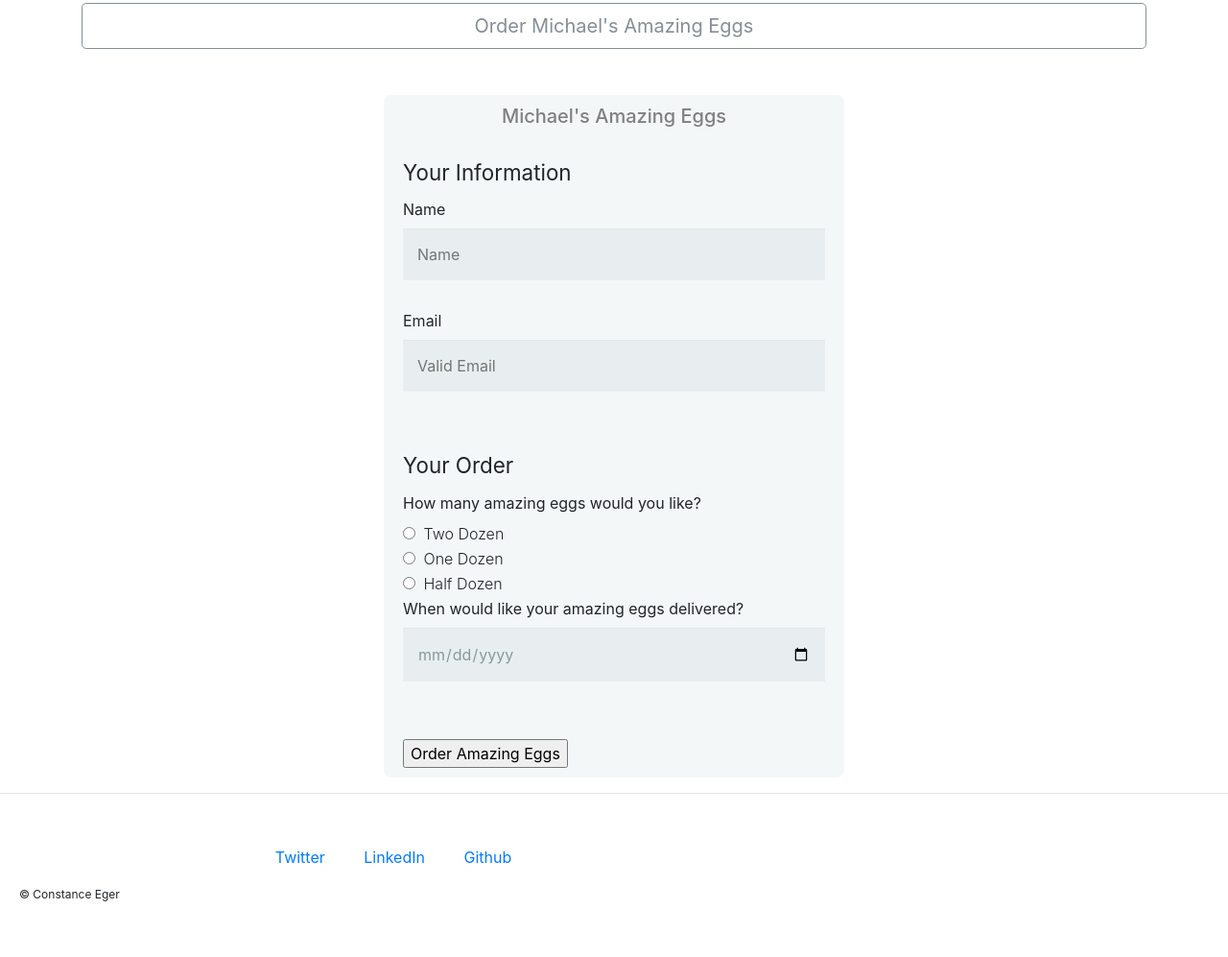
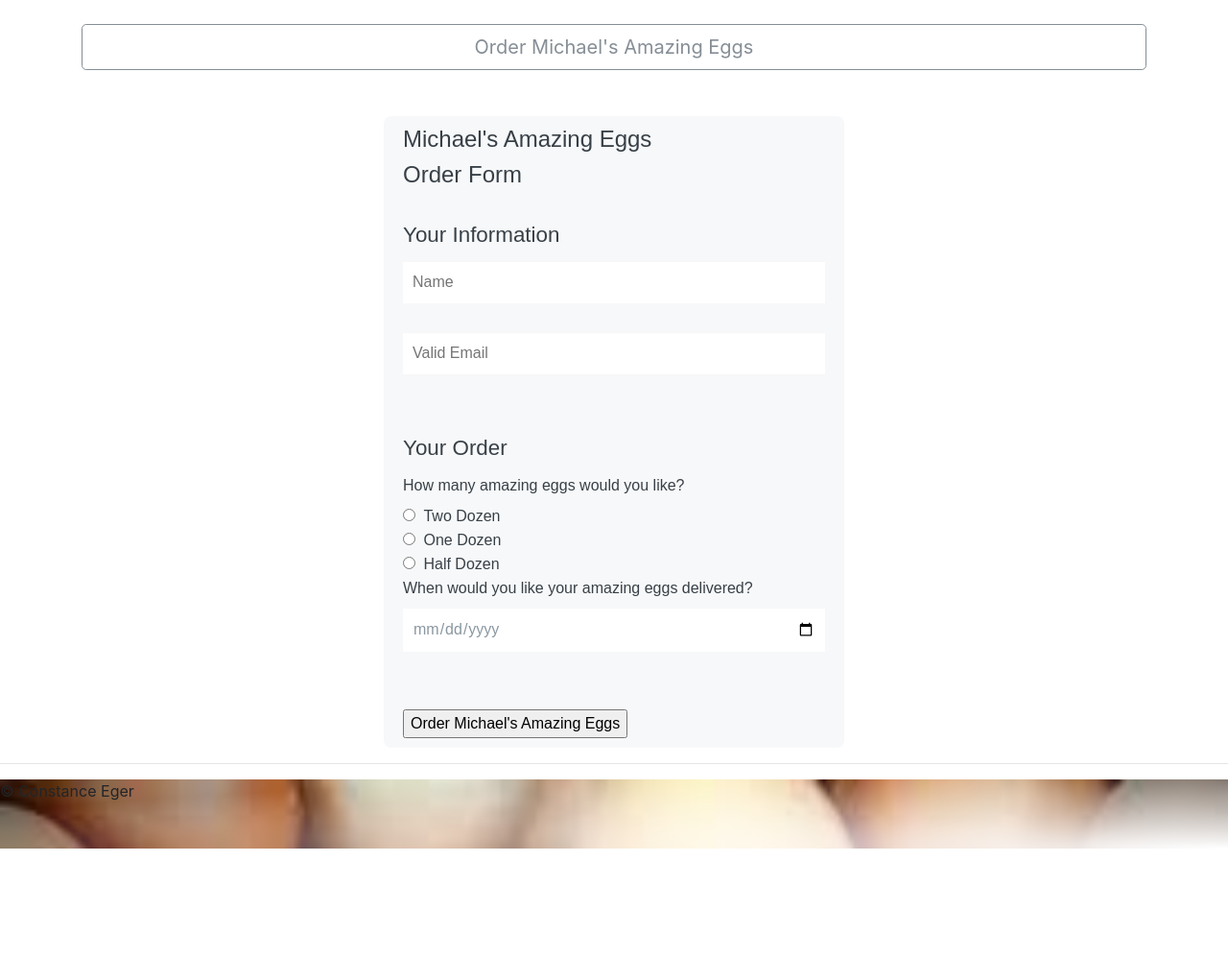
Before and after one commit to constanceeger/CodeLouisville2017, a plain HTML site: page index.html in a window 1280 px wide. Shown: the part 1608-2605 px from the top of the page at 96% size. After the commit the page ends 2492 px from the top, so only its background shows below. Drawn offline with nearby package versions, Linux system fonts and the light colour scheme.

Commit message:
cleaning code. css styling. troubleshooting html/javaScript form

```diff
--- a/css/custom.css
+++ b/css/custom.css
@@ -7,19 +7,20 @@
 }
 
 
-/******* DISCARD THIS CARD FOR FUTURE DEVELOPEMENT Bootstrap Card and jQuery Lightbox ***
+/*--- DISCARD THIS CARD FOR FUTURE DEVELOPEMENT Bootstrap Card and jQuery Lightbox ---*/
 /*--- .adding gradient, transparency and image to header ---*/
-/*--- card overlay text ---*/
-/*/*/*.card-text {
+/*--- card overlay text
+*.card-text {
 	font-style: italic;
 	font-size: 10px;
 	text-align: right;
 }
-/*--- card overlay text ---*/
+/*--- /.card overlay text ---*/
 
 
 
-/*---  jQueary lightbox ---*/
+/*jQueary lightbox */
+
 ul {
 	list-style:none;
 	margin: 0 auto;
@@ -63,34 +64,38 @@ a {
 
 /*--- /.JQuery lightbox ---*/
 
-/*--- interactive image. still need to add photo credit*/
+
+
+
+/*--- interactive images. still need to add photo credit*/
 .pic1:hover {
-	transform: scale(1.5);
+	transform: scale(1.75);
 }
 .pic2:hover {
-	transform: scale(1.5);
+	transform: scale(1.75);
 }
 .pic3:hover {
-	transform: scale(1.5);
+	transform: scale(1.75);
 }
 .pic4:hover {
-	transform: scale(1.5);
+	transform: scale(1.75);
 }
 .pic5:hover {
-	transform: scale(1.5);
+	transform: scale(1.75);
 }
 .pic6:hover {
-	transform: scale(1.5);
+	transform: scale(1.75);
 }
 .pic7:hover {
-	transform: scale(1.5);
+	transform: scale(1.75);
 }
 .pic8:hover {
-	transform: scale(1.5);
+	transform: scale(1.75);
 }
 
-/*--- DISABLE THIS AREA FOR LATER DEVELOPMENT lightbox features associated with chicken photo gallery. Bootstrap lightbox features ---*/
-	.card {
+
+
+/*--- DISABLE THIS AREA FOR LATER DEVELOPMENT lightbox features associated with chicken photo gallery. Bootstrap lightbox features
 		height: 10em;
 	}
 
@@ -106,54 +111,14 @@ a {
 /*--- /.Bootstrap lightbox features ---*/
 
 
+/*--- footer ---*/
 
-
-footer {
-  width: 100%;
-  min-height: 30px;
-  padding: 20px 0 40px 20px;
+.main-footer {
+	margin-top: auto;
+	background-image: radial-gradient(at bottom right, white, transparent 80%),
+	url('../img/egg1.jpg');
+	background-size: cover;
 }
-
-footer .copyright {
-  top: -8px;
-  margin-right: 20px;
-  font-size: .75em;
-}
-
-footer ul {
-  list-style-type: none;
-  margin: 0;
-  padding: 0;
-}
-
-footer ul li {
-  display: inline-block;
-}
-
-/*--- hide social icons
-
-a.social {
-  display: inline-block;
-  text-indent: -9999px;
-  margin-left: 5px;
-  width: 30px;
-  height: 30px;
-  background-size: 30px 30px;
-  opacity: .5;
-  transition: all .25s;
-}
-a.twitter {
-  background-image: url('../img/twitter.svg');
-}
-a.linkedin {
-  background-image: url('../img/linkedin.svg');
-}
-a.github {
-  background-image: url('../img/github.svg');
-}
-a.social:hover {
-  opacity: 1;
-} ---*/
 
 /*---  /. footer ---*/
 
@@ -163,19 +128,23 @@ a.social:hover {
 
 /*--- treehouse form css ---*/
 
+form {
+	font-family: 'Nunito', sans-serif;
+  	color: #384047;
 
+}
 form {
   max-width: 300px;
   margin: 10px auto;
   padding: 10px 20px;
-  background: #f4f7f8;
+  background: #f7f8f9;
   border-radius: 8px;
+
 }
 
-h5 {
+h1 {
   margin: 0 0 30px 0;
   text-align: center;
-  color:gray;
 }
 
 input[type="text"],
@@ -190,15 +159,15 @@ input[type="time"],
 input[type="url"],
 textarea,
 select {
-  background: rgba(255,255,255,0.1);
+  background: white;
   border: none;
   font-size: 16px;
   height: auto;
   margin: 0;
   outline: 0;
-  padding: 15px;
+  padding: 10px;
   width: 100%;
-  background-color: #e8eeef;
+  background-color: white;
   color: #8a97a0;
   box-shadow: 0 1px 0 rgba(0,0,0,0.03) inset;
   margin-bottom: 30px;
@@ -218,7 +187,7 @@ select {
 button {
   padding: 19px 39px 18px 39px;
   color: #FFF;
-  background-color: #4bc970;
+  background-color: lightgrey;
   font-size: 18px;
   text-align: center;
   font-style: normal;
@@ -251,7 +220,7 @@ label.light {
 }
 
 .number {
-  background-color: #5fcf80;
+  background-color: lightgrey;
   color: #fff;
   height: 30px;
   width: 30px;
@@ -271,14 +240,5 @@ label.light {
   }
 
 }
+
 /*--- /.treehouse form css ---*/
-
-
-/*--- getForm ---*/
-#btn_id:hover,#btn_name:hover,#btn_class:hover,#btn_tag:hover{
-background: linear-gradient(#ffdd7f 5%, #ffffcc 100%);
-}
-#btn_name,#btn_tag{
-margin-left: 10px;
-}
-/*--- getForm ---*/
--- a/index.html
+++ b/index.html
@@ -12,6 +12,8 @@
 
     <!-- link for css -->
     <link rel="stylesheet" href="css/custom.css">
+
+
 
 
 
@@ -89,7 +91,7 @@
           <li class="pic8"><a href="img/jordan-whitt-342862.jpg"><img src="img/jordan-whitt-342862.jpg" width="200" alt="jordan-whitt-342862"></a></li>
         </ul>
 
-        <!-- suspend bootstrap gallery
+        <!-- DISABLE BOOTSTRAP GALLERY to be developed later hen photo gallery
         <div id="hens" class="row">
           <div class="col-xsm-6 col-md-4 col-xl-3">
             <div class="card bg-dark text-white">
@@ -183,17 +185,17 @@
 
         </div><!-- /.order button -->
         </hr>
-      </div>
-
 
           <form id=form_id action="#" method="post" name="form_name" class="form_class">
-            <h5>Michael's Amazing Eggs</h5>
+            <h4>Michael's Amazing Eggs</h4>
+            <h4>Order Form</h4>
+            <br>
 
             <fieldset>
             <legend>Your Information</legend>
-            <label for="name">Name</label>
+
             <input type="text" id="name" name="name" placeholder="Name">
-            <label for="email">Email</label>
+
             <input type="text" id="email" name="email" placeholder="Valid Email">
             </fieldset>
 
@@ -209,18 +211,24 @@
             <input type="radio" id="half dozen" value="6" name="number_ordered">
             <label for="half dozen" class="light">Half Dozen</label>
             <br>
-            <label for="date">When would like your amazing eggs delivered?</label>
+            <label for="date">When would you like your amazing eggs delivered?</label>
             <input type="date" id="pickupDate" name="pickup_Date">
             </fieldset>
 
-            <input type="button" name="submit_id" id="btn_id" value="Order Amazing Eggs" onclick="(function(event){submit_by_id})"/>
+            <input type="button" name="submit_id" id="btn_id" value="Order Michael's Amazing Eggs" onclick="submit()">
 
-            <!-- <button type="submit">Order Eggs</button> -->
+            <!-- <button type="submit>Order Eggs</button> -->
 
           </form>
 
-            <!-- FORM M>ODAL -->
 
+
+      </div>
+
+
+
+
+          <!-- DISABLE THE FORM M>ODAL for later development
 
           <div class="modal fade" id="orderForm" tabindex="-1" role="dialog" aria-labelledby="orderForm" aria-hidden="true">
             <div class="modal-dialog" role="document">
@@ -256,31 +264,38 @@
                   <button type="button" class="btn btn-primary">Save changes</button>
                 </div>
               </div>
-            </div>
+            </div>-->
           </div>
 
 
 
       <!-- footer -->
+
       <hr>
-      <footer>
-        <ul>
-          <li><a href="http://twitter.com/" target="_blank" class="social twitter">Twitter</a></li>
-          <li><a href="#" class="social linkedin">LinkedIn</a></li>
-          <li><a href="#" class="social github">Github</a></li>
-        </ul>
-        <p class="copyright">&copy; Constance Eger</p>
+      <footer class="main-footer">
+        <div class="footer-inner">
+          <span class social>&copy; Constance Eger</span>
+          <br>
+          <br>
+          <br>
+       </div>
       </footer>
         <!-- /.footer -->
 
 
    <!-- Optional JavaScript -->
     <!-- jQuery first, then Popper.js, then Bootstrap JS -->
+
+
     <script src="https://code.jquery.com/jquery-3.2.1.slim.min.js" integrity="sha384-KJ3o2DKtIkvYIK3UENzmM7KCkRr/rE9/Qpg6aAZGJwFDMVNA/GpGFF93hXpG5KkN" crossorigin="anonymous"></script>
+    <script src="js/app.js" type="text/javascript" charset="utf-8"></script>
 
     <script src="https://cdnjs.cloudflare.com/ajax/libs/popper.js/1.12.3/umd/popper.min.js" integrity="sha384-vFJXuSJphROIrBnz7yo7oB41mKfc8JzQZiCq4NCceLEaO4IHwicKwpJf9c9IpFgh" crossorigin="anonymous"></script>
 
-    <script src="js/app.js" type="text/javascript" charset="utf-8"></script>
+
+
+
+
 
 
 
```
Also changed, not shown: app.js (+10 -7 lines), img/facebook.png (added), img/github.svg (deleted), img/linkedin.svg (deleted), img/twitter.png (added). Lines whose indentation alone changed are shown as unchanged.
